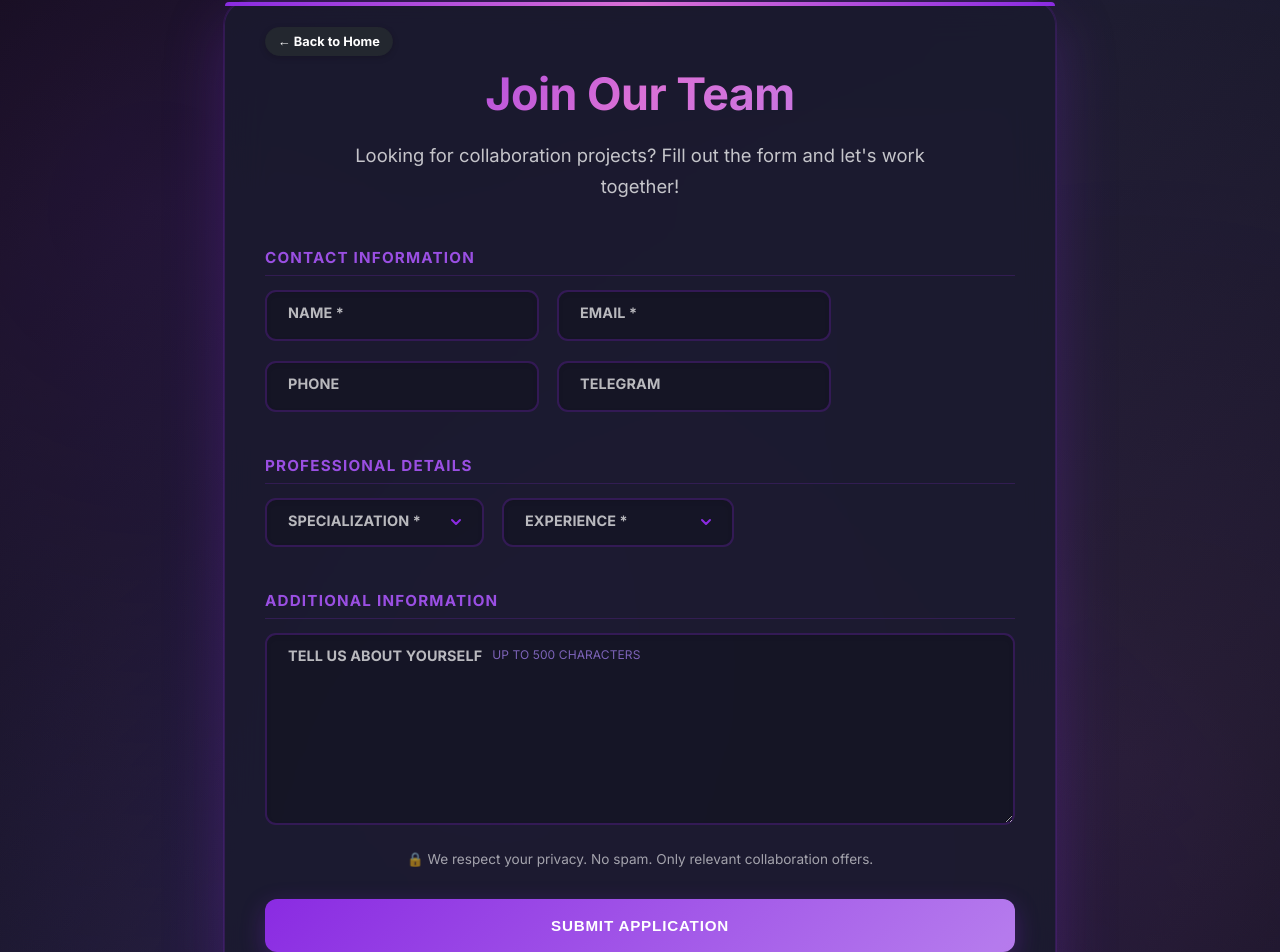
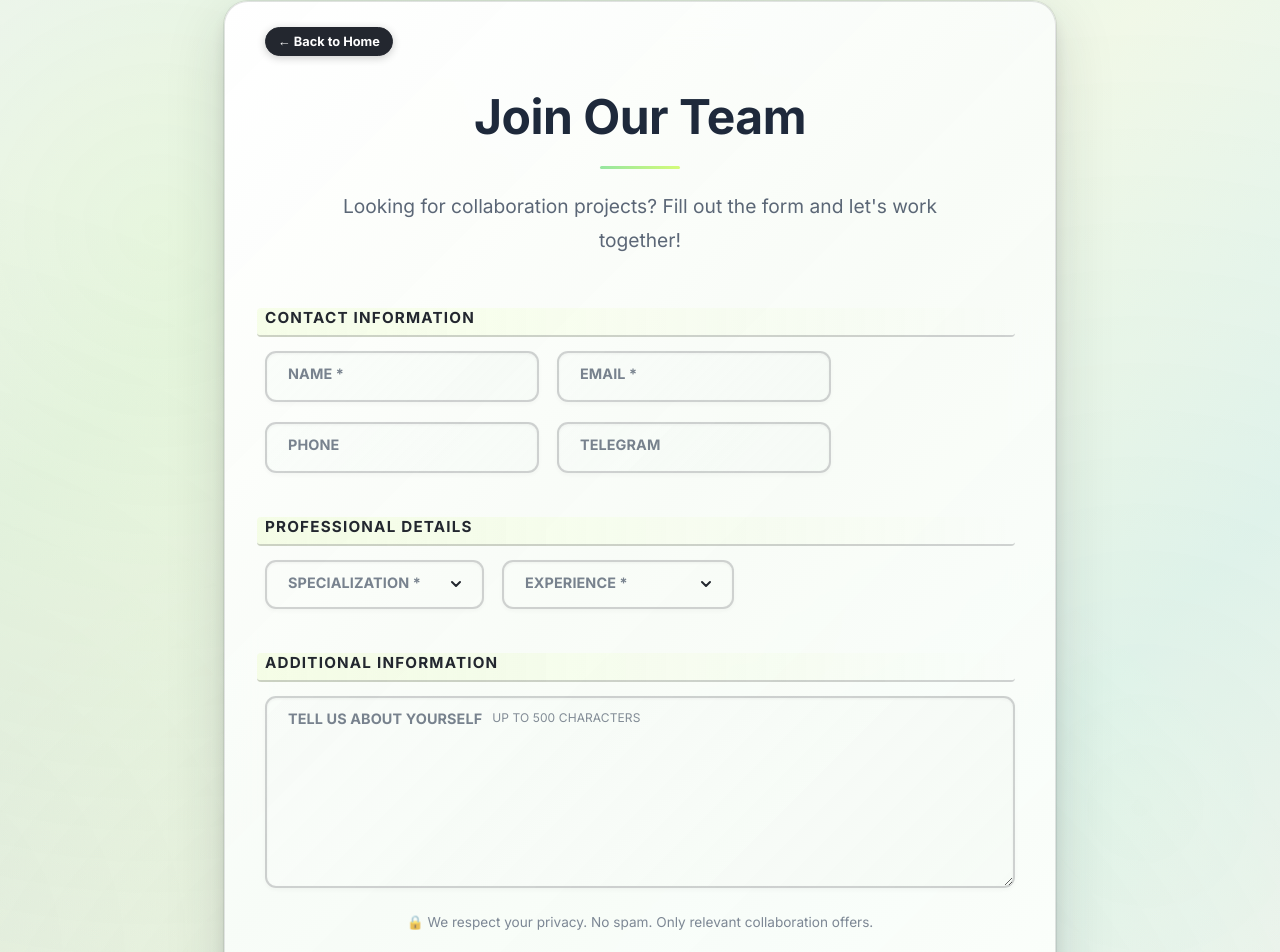
Before and after one commit to ScriptManBuilder/front-moun, a React (Create React App) app: page /career in a window 1280 px wide. Shown: the part 179-1131 px from the top of the page. Built offline with nearby package versions, Linux system fonts and the light colour scheme.

Commit message:
redisign career form

```diff
--- a/src/assets/styles/careerForm.styles.ts
+++ b/src/assets/styles/careerForm.styles.ts
@@ -7,7 +7,7 @@
   align-items: center;
   justify-content: center;
   padding: 120px 20px 80px;
-  background: linear-gradient(135deg, #0a0a0a 0%, #1a1a2e 50%, #0f0f1e 100%);
+  background: linear-gradient(135deg, #f0f4f8 0%, #e8f5e9 25%, #f1f8e9 50%, #e0f2f1 75%, #f3f4f6 100%);
   position: relative;
   overflow: hidden;
 
@@ -18,9 +18,10 @@
     left: -50%;
     width: 200%;
     height: 200%;
-    background: radial-gradient(circle at 30% 40%, rgba(138, 43, 226, 0.15) 0%, transparent 40%),
-                radial-gradient(circle at 70% 60%, rgba(218, 112, 214, 0.1) 0%, transparent 40%),
-                radial-gradient(circle at 50% 80%, rgba(138, 43, 226, 0.12) 0%, transparent 35%);
+    background: radial-gradient(circle at 30% 40%, rgba(212, 252, 121, 0.12) 0%, transparent 40%),
+                radial-gradient(circle at 70% 60%, rgba(212, 252, 121, 0.08) 0%, transparent 40%),
+                radial-gradient(circle at 50% 80%, rgba(150, 230, 161, 0.1) 0%, transparent 35%),
+                radial-gradient(circle at 20% 70%, rgba(35, 39, 47, 0.05) 0%, transparent 30%);
     animation: gradientShift 20s ease infinite;
     pointer-events: none;
   }
@@ -50,81 +51,47 @@
 export const CareerFormWrapper = styled.div`
   max-width: 750px;
   width: 100%;
-  background: rgba(26, 26, 46, 0.85);
+  background: linear-gradient(135deg, rgba(255, 255, 255, 0.98) 0%, rgba(248, 252, 248, 0.96) 50%, rgba(250, 254, 250, 0.98) 100%);
   backdrop-filter: blur(20px);
   border-radius: 24px;
   padding: 25px 40px 40px;
-  box-shadow: 0 20px 60px rgba(138, 43, 226, 0.25),
-              0 0 0 1px rgba(138, 43, 226, 0.15);
-  border: 1px solid rgba(138, 43, 226, 0.2);
+  box-shadow: 0 20px 60px rgba(35, 39, 47, 0.15),
+              0 8px 16px rgba(35, 39, 47, 0.1),
+              0 0 0 1px rgba(35, 39, 47, 0.08);
+  border: 1px solid rgba(35, 39, 47, 0.12);
   position: relative;
   z-index: 1;
   transition: transform 0.3s ease, box-shadow 0.3s ease;
-
-  &::before {
-    content: '';
-    position: absolute;
-    top: 0;
-    left: 0;
-    right: 0;
-    height: 4px;
-    background: linear-gradient(90deg, #8a2be2, #da70d6, #8a2be2);
-    border-radius: 24px 24px 0 0;
-  }
 
   @media (max-width: 768px) {
     padding: 35px 22px;
     border-radius: 18px;
     max-width: 95%;
-
-    &::before {
-      height: 3px;
-      border-radius: 18px 18px 0 0;
-    }
   }
 
   @media (max-width: 425px) {
     padding: 28px 16px;
     border-radius: 16px;
-
-    &::before {
-      height: 2.5px;
-      border-radius: 16px 16px 0 0;
-    }
   }
 
   @media (max-width: 375px) {
     padding: 24px 14px;
     border-radius: 14px;
-
-    &::before {
-      height: 2px;
-      border-radius: 14px 14px 0 0;
-    }
   }
 
   @media (max-width: 320px) {
     padding: 18px 10px;
     border-radius: 12px;
-
-    &::before {
-      height: 2px;
-      border-radius: 12px 12px 0 0;
-    }
   }
 `;
 
 export const FormTitle = styled.h1`
-  font-size: 2.8rem;
-  font-weight: 700;
-  color: #ffffff;
+  font-size: 3rem;
+  font-weight: 600;
+  color: #1e293b;
   text-align: center;
-  margin-bottom: 8px;
-  margin-top: 0;
-  background: linear-gradient(135deg, #8a2be2, #da70d6, #b57aed);
-  -webkit-background-clip: text;
-  -webkit-text-fill-color: transparent;
-  background-clip: text;
+  margin-bottom: 16px;
+  margin-top: 20px;
   letter-spacing: -0.5px;
   line-height: 1.2;
 
@@ -153,14 +120,16 @@
 `;
 
 export const FormSubtitle = styled.p`
-  font-size: 1.15rem;
-  color: rgba(255, 255, 255, 0.75);
+  font-size: 1.2rem;
+  color: rgba(51, 65, 85, 0.8);
   text-align: center;
-  margin-bottom: 45px;
-  line-height: 1.7;
-  max-width: 600px;
+  margin-bottom: 50px;
+  line-height: 1.8;
+  max-width: 650px;
   margin-left: auto;
   margin-right: auto;
+  font-weight: 400;
+  padding: 0 20px;
 
   @media (max-width: 768px) {
     font-size: 0.95rem;
@@ -184,6 +153,26 @@
     font-size: 0.78rem;
     margin-bottom: 12px;
     line-height: 1.35;
+  }
+`;
+
+export const Divider = styled.div`
+  width: 80px;
+  height: 3px;
+  background: linear-gradient(90deg, #96e6a1, #d4fc79);
+  margin: 20px auto;
+  border-radius: 2px;
+
+  @media (max-width: 768px) {
+    width: 60px;
+    height: 2.5px;
+    margin: 16px auto;
+  }
+
+  @media (max-width: 425px) {
+    width: 50px;
+    height: 2px;
+    margin: 12px auto;
   }
 `;
 
@@ -386,12 +375,16 @@
 export const SectionTitle = styled.h3`
   font-size: 0.95rem;
   font-weight: 600;
-  color: rgba(168, 85, 247, 0.9);
+  color: #23272f;
   text-transform: uppercase;
   letter-spacing: 1.2px;
   margin: 0 0 14px 0;
   padding-bottom: 8px;
-  border-bottom: 1px solid rgba(138, 43, 226, 0.2);
+  border-bottom: 2px solid rgba(35, 39, 47, 0.2);
+  background: linear-gradient(90deg, rgba(212, 252, 121, 0.15) 0%, transparent 100%);
+  padding-left: 8px;
+  margin-left: -8px;
+  border-radius: 4px;
 
   @media (max-width: 768px) {
     font-size: 0.88rem;
@@ -421,8 +414,8 @@
   top: ${props => (props.$hasValue || props.$isFocused) ? '-10px' : '14px'};
   font-size: ${props => (props.$hasValue || props.$isFocused) ? '0.68rem' : '0.9rem'};
   font-weight: 600;
-  color: ${props => props.$isFocused ? '#a855f7' : 'rgba(255, 255, 255, 0.7)'};
-  background: ${props => (props.$hasValue || props.$isFocused) ? 'linear-gradient(to bottom, transparent 50%, rgba(26, 26, 46, 0.95) 50%)' : 'transparent'};
+  color: ${props => props.$isFocused ? '#23272f' : 'rgba(51, 65, 85, 0.65)'};
+  background: ${props => (props.$hasValue || props.$isFocused) ? 'linear-gradient(to bottom, transparent 50%, rgba(255, 255, 255, 0.95) 50%)' : 'transparent'};
   padding: 0 5px;
   letter-spacing: 0.1px;
   text-transform: uppercase;
@@ -473,31 +466,35 @@
   box-sizing: border-box;
   padding: 16px 18px 12px 18px;
   font-size: 0.98rem;
-  color: #ffffff;
-  background: rgba(20, 20, 35, 0.7);
-  border: 2px solid rgba(138, 43, 226, 0.25);
+  color: #1e293b;
+  background: linear-gradient(135deg, rgba(248, 252, 248, 0.6) 0%, rgba(245, 250, 245, 0.7) 100%);
+  border: 2px solid rgba(35, 39, 47, 0.2);
   border-radius: 11px;
   outline: none;
   transition: all 0.3s cubic-bezier(0.4, 0, 0.2, 1);
   font-family: inherit;
-  box-shadow: inset 0 2px 4px rgba(0, 0, 0, 0.1);
+  box-shadow: inset 0 1px 3px rgba(35, 39, 47, 0.05),
+              0 2px 4px rgba(35, 39, 47, 0.03);
 
   &::placeholder {
-    color: rgba(255, 255, 255, 0.35);
+    color: rgba(35, 39, 47, 0.4);
     font-size: 0.9rem;
   }
 
   &:focus {
-    border-color: #a855f7;
-    background: rgba(20, 20, 35, 0.9);
-    box-shadow: 0 0 0 3px rgba(168, 85, 247, 0.25),
-                inset 0 2px 4px rgba(0, 0, 0, 0.1);
-    transform: translateY(-1px);
+    border-color: #23272f;
+    background: linear-gradient(135deg, rgba(255, 255, 255, 0.95) 0%, rgba(250, 254, 250, 0.95) 100%);
+    box-shadow: 0 0 0 3px rgba(212, 252, 121, 0.2),
+                0 4px 12px rgba(35, 39, 47, 0.15),
+                inset 0 1px 3px rgba(35, 39, 47, 0.05);
+    transform: translateY(-2px);
   }
 
   &:hover:not(:focus) {
-    border-color: rgba(168, 85, 247, 0.4);
-    background: rgba(20, 20, 35, 0.8);
+    border-color: rgba(35, 39, 47, 0.3);
+    background: linear-gradient(135deg, rgba(255, 255, 255, 0.8) 0%, rgba(250, 254, 250, 0.85) 100%);
+    box-shadow: 0 2px 8px rgba(35, 39, 47, 0.1),
+                inset 0 1px 3px rgba(35, 39, 47, 0.05);
   }
 
   @media (max-width: 768px) {
@@ -543,8 +540,8 @@
   padding-right: 50px;
 
   option {
-    background: #1a1a2e;
-    color: #ffffff;
+    background: #f8fafc;
+    color: #1e293b;
     padding: 12px;
     font-size: 1rem;
   }
@@ -603,45 +600,32 @@
   padding: 18px 36px;
   font-size: 1.15rem;
   font-weight: 700;
-  color: #ffffff;
-  background: linear-gradient(135deg, #8a2be2 0%, #b57aed 50%, #da70d6 100%);
-  background-size: 200% 100%;
+  color: #18181b;
+  background: #d4fc79;
   border: none;
   border-radius: 12px;
   cursor: pointer;
-  transition: all 0.4s cubic-bezier(0.4, 0, 0.2, 1);
+  transition: all 0.3s ease;
   margin-top: 15px;
   letter-spacing: 0.8px;
   text-transform: uppercase;
   font-size: 0.95rem;
-  box-shadow: 0 8px 24px rgba(138, 43, 226, 0.3);
+  box-shadow: 0 4px 12px rgba(212, 252, 121, 0.3);
   position: relative;
   overflow: hidden;
-
-  &::before {
-    content: '';
-    position: absolute;
-    top: 0;
-    left: -100%;
-    width: 100%;
-    height: 100%;
-    background: linear-gradient(90deg, transparent, rgba(255, 255, 255, 0.2), transparent);
-    transition: left 0.5s;
-  }
+  font-family: 'Inter', 'Montserrat', 'Roboto', sans-serif;
+  white-space: nowrap;
+  touch-action: manipulation;
+  -webkit-tap-highlight-color: transparent;
 
   &:hover:not(:disabled) {
-    transform: translateY(-3px);
-    box-shadow: 0 12px 32px rgba(138, 43, 226, 0.45);
-    background-position: 100% 0;
-
-    &::before {
-      left: 100%;
-    }
+    background: #d4fc79;
+    transform: translateY(-1px);
+    box-shadow: 0 4px 12px rgba(230, 255, 0, 0.3);
   }
 
   &:active:not(:disabled) {
-    transform: translateY(-1px);
-    box-shadow: 0 6px 20px rgba(138, 43, 226, 0.35);
+    transform: translateY(0);
   }
 
   &:disabled {
@@ -684,7 +668,7 @@
 export const PrivacyNote = styled.p`
   text-align: center;
   font-size: 0.85rem;
-  color: rgba(255, 255, 255, 0.6);
+  color: rgba(71, 85, 105, 0.7);
   margin-top: 20px;
   line-height: 1.6;
   display: flex;
@@ -729,12 +713,12 @@
   margin-bottom: 12px;
   align-self: flex-start;
   font-family: 'Inter', 'Montserrat', 'Roboto', sans-serif;
-  box-shadow: 0 2px 6px rgba(0, 0, 0, 0.15);
+  box-shadow: 0 2px 8px rgba(0, 0, 0, 0.2);
 
   &:hover {
-    background: #d4a5f7;
+    background: #d4fc79;
     color: #23272f;
-    box-shadow: 0 3px 12px rgba(168, 85, 247, 0.35);
+    box-shadow: 0 4px 16px rgba(224, 252, 55, 0.3);
     border-color: #23272f;
     transform: translateX(-2px);
   }
--- a/src/components/CareerForm.tsx
+++ b/src/components/CareerForm.tsx
@@ -7,6 +7,7 @@
   CareerFormWrapper,
   FormTitle,
   FormSubtitle,
+  Divider,
   FormGroup,
   ShortFormGroup,
   FormLabel,
@@ -159,7 +160,8 @@
           ← {localeContent?.careerForm?.backToHome || 'Back to Home'}
         </BackButton>
         <FormTitle>{localeContent?.careerForm?.title || 'Join Our Team'}</FormTitle>
-        <FormSubtitle>{localeContent?.careerForm?.subtitle || 'Fill out the form and let\'s work together!'}</FormSubtitle>
+        <Divider />
+        <FormSubtitle>{localeContent?.careerForm?.subtitle || 'Looking for collaboration projects? Fill out the form and let\'s work together!'}</FormSubtitle>
 
         <form onSubmit={handleSubmit}>
           <FormSection>
@@ -289,7 +291,7 @@
               <span style={{
                 float: 'right',
                 fontSize: '0.75rem',
-                color: 'rgba(168, 133, 247, 0.7)',
+                color: 'rgba(51, 65, 85, 0.6)',
                 fontWeight: 'normal',
                 marginLeft: '10px'
               }}>
```
